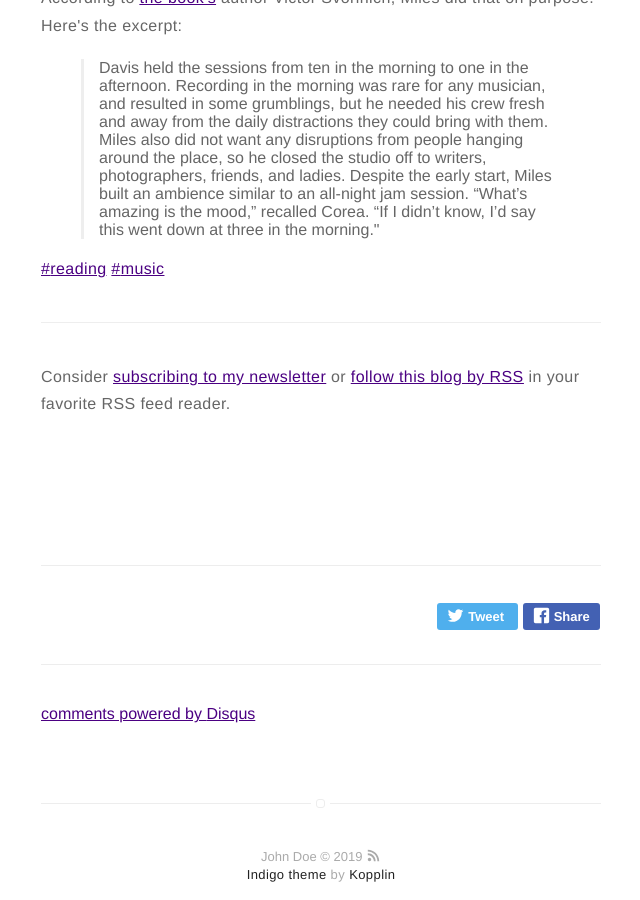
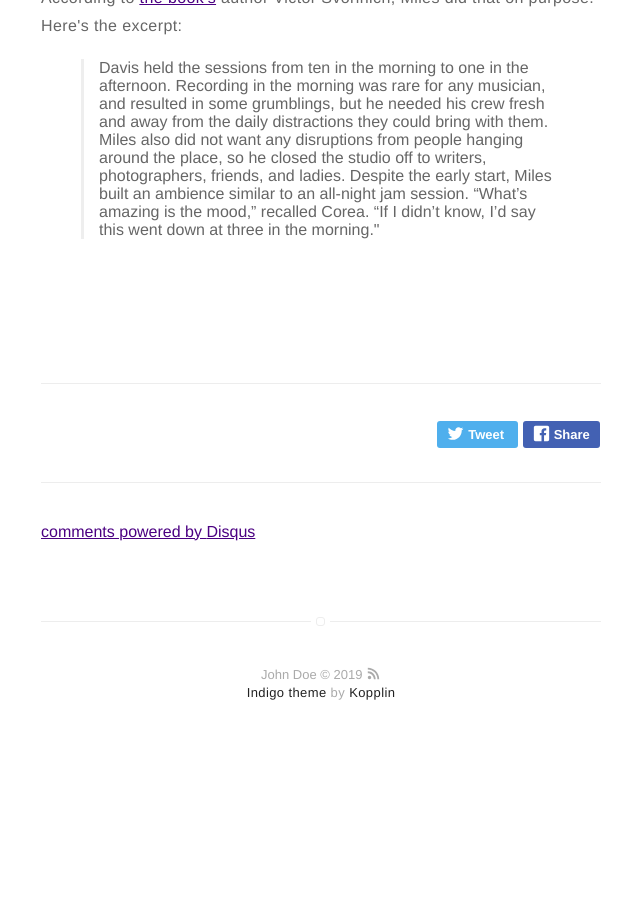
Before and after one commit to jasoncomely/poseurtocomposer, a Jekyll site: the page built from _posts/2019/2019-12-26-what-3am-sounds-like.md, in a window 1280 px wide and 900 px high, scrolled down 1193 px. Shown: the whole window, without its empty margins (319-959 px from the left). Built offline with Jekyll 4.4.1, drawn with Linux system fonts in a browser that asks for light colours; comment, search, counter and statistics services are not loaded; after the commit the page ends 1957 px from its top, so only the background shows below that.

Commit message:
obsolete

```diff
--- a/_posts/2019/2019-12-26-what-3am-sounds-like.md
+++ b/_posts/2019/2019-12-26-what-3am-sounds-like.md
@@ -27,9 +27,3 @@ description: What 3am Sound Like
 
 <blockquote>Davis held the sessions from ten in the morning to one in the afternoon. Recording in the morning was rare for any musician, and resulted in some grumblings, but he needed his crew fresh and away from the daily distractions they could bring with them. Miles also did not want any disruptions from people hanging around the place, so he closed the studio off to writers, photographers, friends, and ladies. Despite the early start, Miles built an ambience similar to an all-night jam session. “What’s amazing is the mood,” recalled Corea. “If I didn’t know, I’d say this went down at three in the morning.&#34;
 </blockquote>
-
-<p><a href="https://write.as/poseur-to-composer/tag:reading" class="hashtag" rel="nofollow"><span>#</span><span class="p-category">reading</span></a> <a href="https://write.as/poseur-to-composer/tag:music" class="hashtag" rel="nofollow"><span>#</span><span class="p-category">music</span></a></p>
-
-<hr>
-
-<p>Consider <a href="https://rejectiontherapy.us2.list-manage.com/subscribe?u=bc7fdf29a4610b493fd5b2783&amp;id=2f07782ec1" target="\_blank" rel="nofollow"><u>subscribing to my newsletter</u></a> or <a href="https://write.as/poseur-to-composer/feed/" rel="nofollow"><u>follow this blog by RSS</u></a>  in your favorite RSS feed reader.</p>
```
